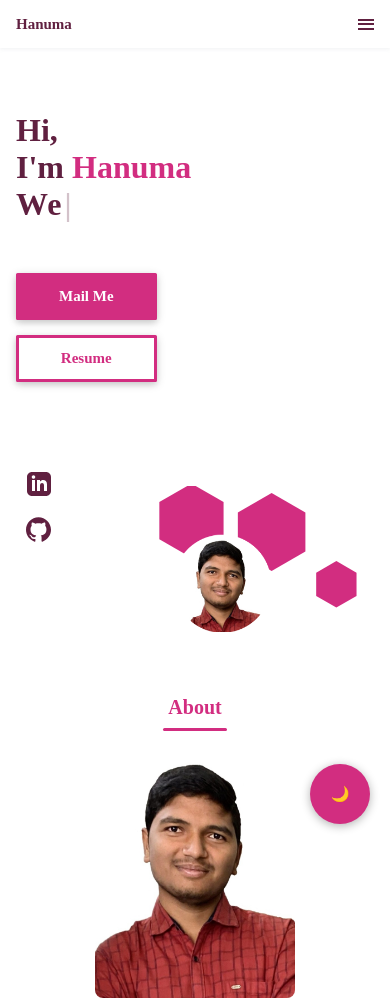
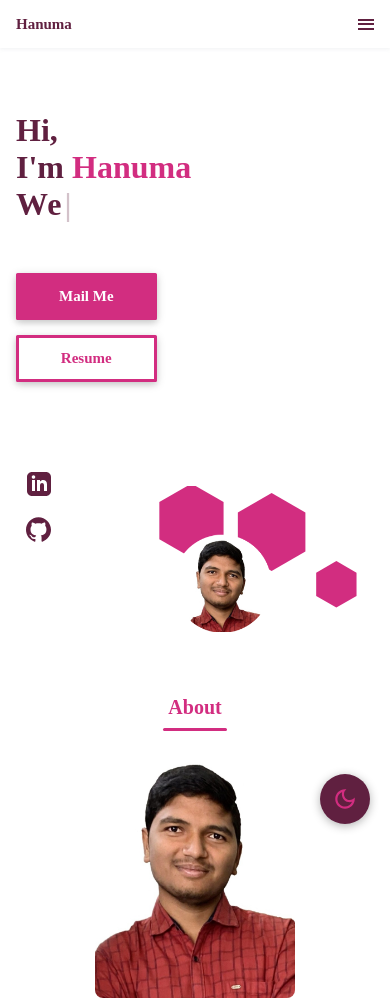
Before and after one commit to HanumaAllu/Portfolio, a plain HTML site: page index.html in a window 390 px wide. Shown: the top 1001 px of the page. Drawn offline with nearby package versions, Linux system fonts and the light colour scheme.

Commit message:
Styling for Dark Mode Toggle

```diff
--- a/assets/css/styles.css
+++ b/assets/css/styles.css
@@ -48,6 +48,44 @@
     --normal-font-size: 1rem;
     --smaller-font-size: 0.875rem;
   }
+}
+
+/* DARK MODE Floating Action Button Styles */
+.fab {
+  position: fixed;
+  bottom: 20px;
+  right: 20px;
+  background-color: var(--second-color);
+  border-radius: 50%;
+  width: 50px;
+  height: 50px;
+  display: flex;
+  justify-content: center;
+  align-items: center;
+  box-shadow: 0 2px 10px rgba(0, 0, 0, 0.3);
+  cursor: pointer;
+  transition: background-color 0.3s ease, filter 0.3s ease;
+}
+
+.fab:hover {
+  background-color: var(--first-color);
+  filter: drop-shadow(0 0 8px var(--first-color))
+    drop-shadow(0 0 12px var(--first-color));
+}
+
+/* Base styles for SVG icons */
+.fab svg {
+  width: 26px;
+  height: 26px;
+  color: var(--first-color);
+  transition: color 0.3s ease, filter 0.3s ease;
+}
+
+/* Hover effect: Change color of the SVG and apply glow effect on hover */
+.fab:hover svg {
+  color: var(--second-color);
+  filter: drop-shadow(0 0 8px var(--first-color))
+    drop-shadow(0 0 12px var(--first-color));
 }
 
 /* ================== BASE ================== */
@@ -312,28 +350,6 @@ img {
   left: 0;
   right: 0;
   opacity: 1;
-}
-
-/* DARK MODE Floating Action Button Styles */
-.fab {
-  position: fixed;
-  bottom: 20px; /* Distance from bottom */
-  right: 20px; /* Distance from right */
-  background-color: var(--first-color);
-  color: white;
-  border-radius: 50%;
-  width: 60px;
-  height: 60px;
-  display: flex;
-  justify-content: center;
-  align-items: center;
-  box-shadow: 0 2px 10px rgba(0, 0, 0, 0.3);
-  cursor: pointer;
-  transition: background-color 0.3s ease;
-}
-
-.fab:hover {
-  background-color: var(--second-color); /* Change color on hover */
 }
 
 /* ================== HOME ================== */
--- a/assets/js/main.js
+++ b/assets/js/main.js
@@ -166,35 +166,21 @@ function showNotification(message) {
 }
 
 /*==================== DARK MODE ====================*/
-// Function to toggle dark mode
-function toggleDarkMode() {
-  const body = document.body;
-  const fab = document.getElementById("theme-toggle-fab");
-
-  // Toggle dark mode class
-  body.classList.toggle("dark-mode");
-
-  // Save the theme preference in localStorage
-  if (body.classList.contains("dark-mode")) {
-    localStorage.setItem("theme", "dark");
-    fab.innerHTML = "☀️"; // Change icon to sun for light mode
-  } else {
-    localStorage.setItem("theme", "light");
-    fab.innerHTML = "🌙"; // Change icon to moon for dark mode
-  }
-}
-
 // Load the theme on page load
 function loadTheme() {
   const savedTheme = localStorage.getItem("theme");
+  const sunIcon = document.getElementById("sun-icon");
+  const moonIcon = document.getElementById("moon-icon");
 
   // Check for saved theme and apply it
   if (savedTheme === "dark") {
     document.body.classList.add("dark-mode");
-    document.getElementById("theme-toggle-fab").innerHTML = "☀️"; // Sun icon for light mode
+    sunIcon.style.display = "block"; // Show sun icon
+    moonIcon.style.display = "none"; // Hide moon icon
   } else if (savedTheme === "light") {
     document.body.classList.remove("dark-mode");
-    document.getElementById("theme-toggle-fab").innerHTML = "🌙"; // Moon icon for dark mode
+    sunIcon.style.display = "none"; // Hide sun icon
+    moonIcon.style.display = "block"; // Show moon icon
   } else {
     // Check system preference if no saved theme
     if (
@@ -202,11 +188,28 @@ function loadTheme() {
       window.matchMedia("(prefers-color-scheme: dark)").matches
     ) {
       document.body.classList.add("dark-mode");
-      document.getElementById("theme-toggle-fab").innerHTML = "☀️"; // Sun icon for light mode
+      sunIcon.style.display = "block"; // Show sun icon
+      moonIcon.style.display = "none"; // Hide moon icon
     } else {
       document.body.classList.remove("dark-mode");
-      document.getElementById("theme-toggle-fab").innerHTML = "🌙"; // Moon icon for dark mode
+      sunIcon.style.display = "none"; // Hide sun icon
+      moonIcon.style.display = "block"; // Show moon icon
     }
+  }
+}
+
+// Toggle dark mode function
+function toggleDarkMode() {
+  const currentTheme = localStorage.getItem("theme");
+
+  if (currentTheme === "dark") {
+    document.body.classList.remove("dark-mode");
+    localStorage.setItem("theme", "light");
+    loadTheme(); // Update icons accordingly
+  } else {
+    document.body.classList.add("dark-mode");
+    localStorage.setItem("theme", "dark");
+    loadTheme(); // Update icons accordingly
   }
 }
 
--- a/index.html
+++ b/index.html
@@ -33,11 +33,6 @@
               <a href="#contact" class="nav__link">Contact</a>
             </li>
           </ul>
-          <!-- <a
-            href=""
-            class="sec-button"
-            >Resume</a
-          > -->
         </div>
 
         <div class="nav__toggle" id="nav-toggle">
@@ -49,8 +44,26 @@
 
       <!-- Floating Action Button for Dark Mode -->
       <div id="theme-toggle-fab" class="fab">
-        🌙
-        <!-- You can replace this with an icon or SVG -->
+        <!-- Sun Icon (Light Mode) -->
+        <svg id="sun-icon" viewBox="0 0 24 24" class="lightToggleIcon_pyhR">
+          <path
+            fill="currentColor"
+            d="M12,9c1.65,0,3,1.35,3,3s-1.35,3-3,3s-3-1.35-3-3S10.35,9,12,9 M12,7c-2.76,0-5,2.24-5,5s2.24,5,5,5s5-2.24,5-5 S14.76,7,12,7L12,7z M2,13l2,0c0.55,0,1-0.45,1-1s-0.45-1-1-1l-2,0c-0.55,0-1,0.45-1,1S1.45,13,2,13z M20,13l2,0c0.55,0,1-0.45,1-1 s-0.45-1-1-1l-2,0c-0.55,0-1,0.45-1,1S19.45,13,20,13z M11,2v2c0,0.55,0.45,1,1,1s1-0.45,1-1V2c0-0.55-0.45-1-1-1S11,1.45,11,2z M11,20v2c0,0.55,0.45,1,1,1s1-0.45,1-1v-2c0-0.55-0.45-1-1-1C11.45,19,11,19.45,11,20z M5.99,4.58c-0.39-0.39-1.03-0.39-1.41,0 c-0.39,.39-.39,.99,.01,.99l-.01,.01l-.01,.01l-.01,.01l-.01,.01l-.01,.01L18,.99z"
+          ></path>
+        </svg>
+
+        <!-- Moon Icon (Dark Mode) -->
+        <svg
+          id="moon-icon"
+          viewBox="0 0 24 24"
+          class="darkToggleIcon_wfgR"
+          style="display: none"
+        >
+          <path
+            fill="currentColor"
+            d="M9.37,5.51C9.19,6.15,9.1,6.82,9.1,7.5c0,4.08,3.32,7.4,7.4,7.4c0.68,0,1.35-0.09,1.99-0.27C17.45,17.19,14.93,19,12,19 c-3.86,0-7-3.14-7-7C5,9.07,6.81,6.55,9.37,5.51z M12,3c-4.97,0-9,4.03-9,9s4.03,9,9,9s9-4.03,9-9c0-0.46-0.04-0.92-0.1-1.36 c-0.98,1.37-2.58,2.26-4.4,2.26c-2.98,0-5.4-2.42-5.4-5.4c0-1.81,0.89-3.42,2.26-4.4C12.92,3.04,12.46,3,12,3L12,3z"
+          ></path>
+        </svg>
       </div>
     </header>
 
```
